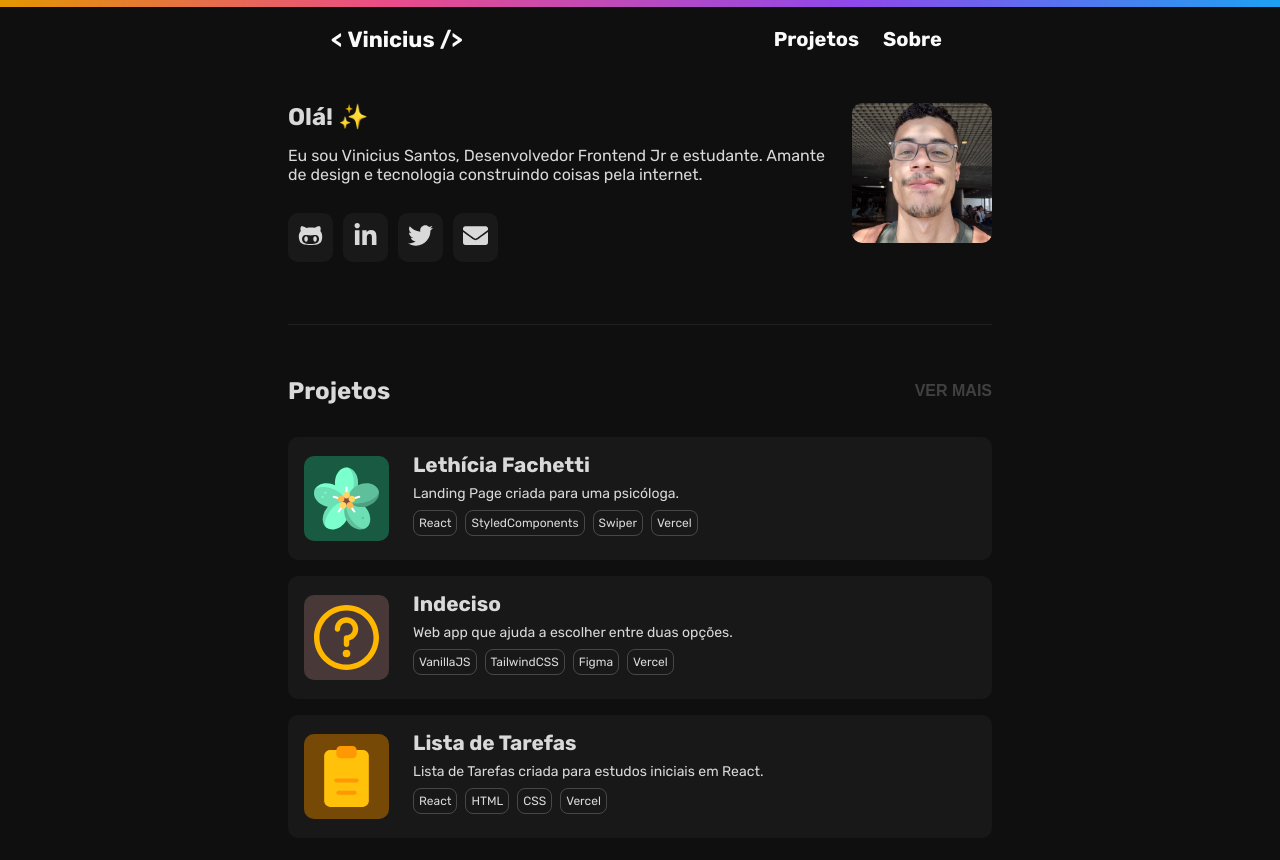
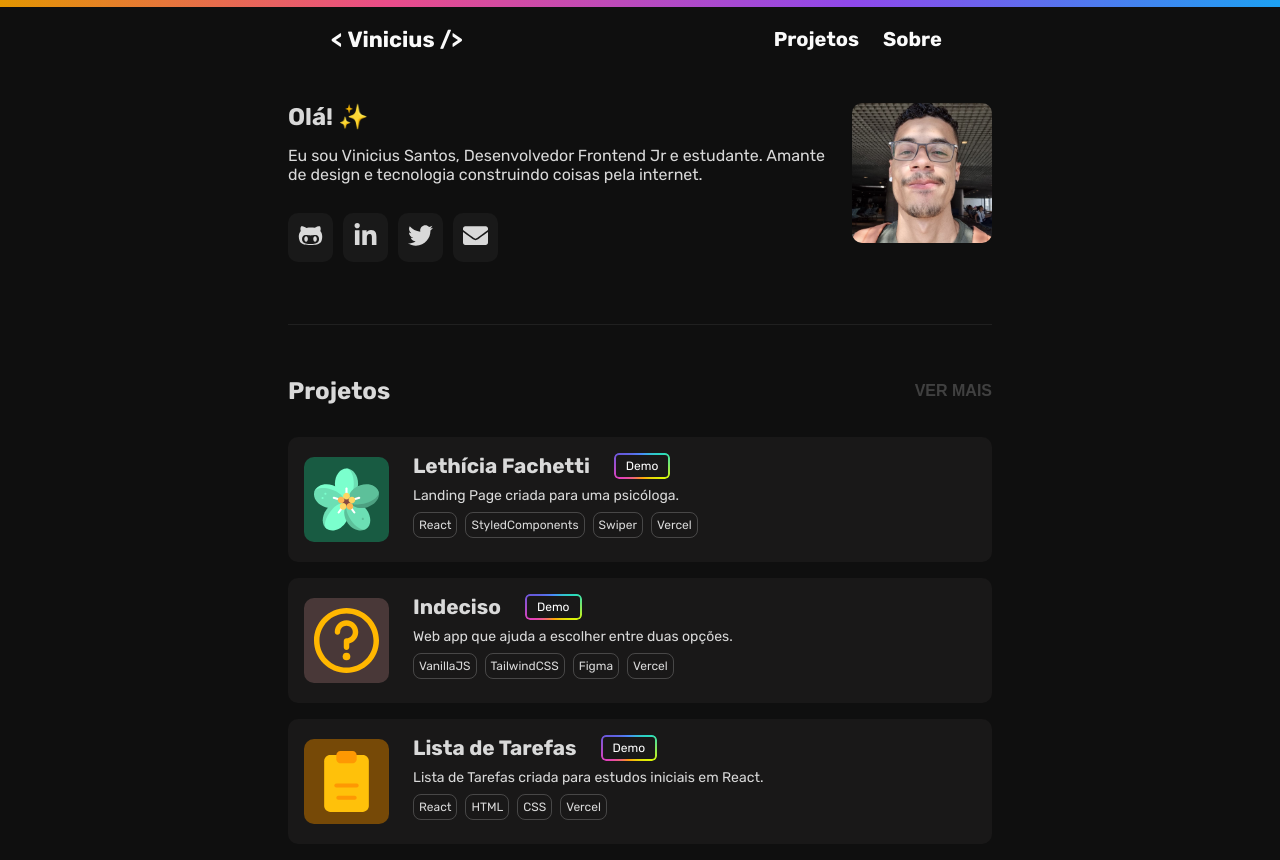
Before and after one commit to santos-vinicius/portfolio-v1, a React (Vite) app: page / in a window 1280 px wide. Built offline with nearby package versions, Linux system fonts and the light colour scheme.

Commit message:
feat: project demo button

```diff
--- a/src/components/Projects/Card.jsx
+++ b/src/components/Projects/Card.jsx
@@ -1,6 +1,6 @@
 import React from 'react';
 import styled from 'styled-components';
-
+import { DemoButton } from '../../../styles/theme';
 
 const CardContainer = styled.div`
   background-color: #191818;
@@ -9,6 +9,11 @@ const CardContainer = styled.div`
   display: flex;
   align-items: center;
   margin-bottom: 1rem;
+
+  & .project-title-section {
+    display: flex;
+    align-items: center;
+  }
 
   & .project-title {
     text-decoration: none;
@@ -45,6 +50,7 @@ const ImageContainer = styled.img`
   padding: 10px;
 `
 
+
 function Card(props) {
   return (
     <>
@@ -52,9 +58,14 @@ function Card(props) {
         <CardContainer key={index}>
           <ImageContainer src={value.icon} alt={value.alt} color={value.color} />
           <div>
-            <a href={value.gitUrl} className="project-title" target="_blank" rel="noopener noreferrer">
-              {value.title}
-            </a>
+            <div className='project-title-section'>
+              <a href={value.gitUrl} className="project-title" target="_blank" rel="noopener noreferrer">
+                {value.title}
+              </a>
+              <DemoButton href={value.demoUrl} target="_blank" rel="noopener noreferrer">
+                Demo
+              </DemoButton>
+            </div>
             <p>
               {value.description}
             </p>
--- a/styles/theme.js
+++ b/styles/theme.js
@@ -44,6 +44,77 @@ export const GithubButton = styled.button`
 }
 `
 
+export const DemoButton = styled.a`
+ --border-radius: 5px;
+ --border-width: 2px;
+ appearance: none;
+ position: relative;
+ padding: 0.5em 1em;
+ border: 0;
+ background-color: transparent;
+ z-index: 2;
+ margin-left: 1.5rem;
+font-family: Rubik, sans-serif;
+font-size: 12px;
+font-weight: 500;
+color: #fff;
+text-decoration: none;
+
+
+&::after {
+ --m-i: linear-gradient(#000, #000);
+ --m-o: content-box, padding-box;
+ content: "";
+ position: absolute;
+ left: 0;
+ top: 0;
+ width: 100%;
+ height: 100%;
+ padding: var(--border-width);
+ border-radius: var(--border-radius);
+ background-image: conic-gradient(
+		#488cfb,
+		#29dbbc,
+		#ddf505,
+		#ff9f0e,
+		#e440bb,
+		#655adc,
+		#488cfb
+	);
+ -webkit-mask-image: var(--m-i), var(--m-i);
+ mask-image: var(--m-i), var(--m-i);
+ -webkit-mask-origin: var(--m-o);
+ mask-origin: var(--m-o);
+ mask-clip: var(--m-o);
+ mask-composite: exclude;
+ -webkit-mask-composite: destination-out;
+ filter: hue-rotate(0);
+ animation: rotate-hue linear 500ms infinite;
+ animation-play-state: paused;
+}
+
+&:hover::after {
+ animation-play-state: running;
+}
+
+@keyframes rotate-hue {
+ to {
+  filter: hue-rotate(1turn);
+ }
+}
+
+&,
+&::after {
+ box-sizing: border-box;
+}
+
+&:active {
+ --border-width: 3px;
+}
+
+`
+
+
 export const SectionTitle = styled.h2`
 `
 export const StyledPicture = styled.img`
```
